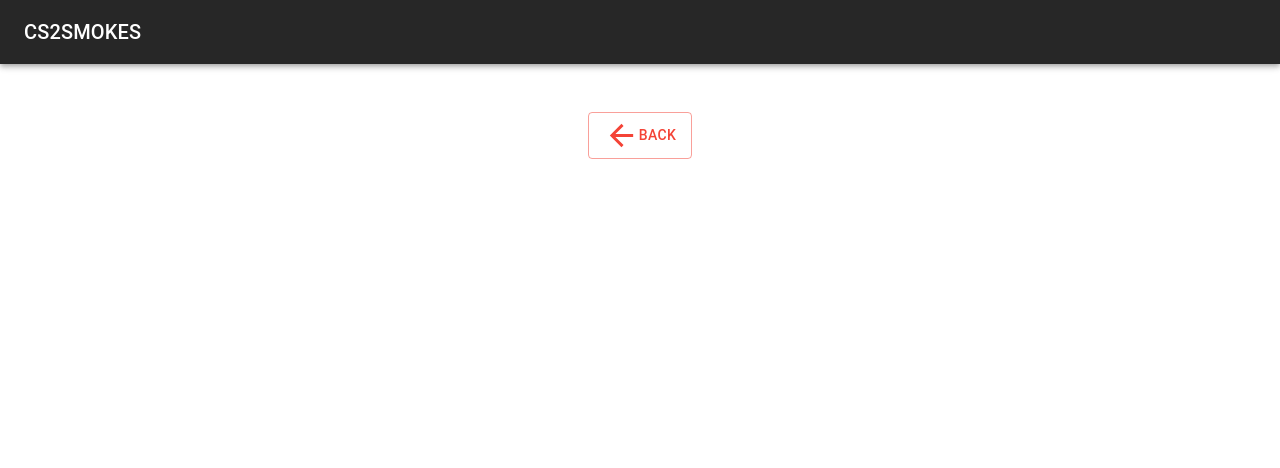
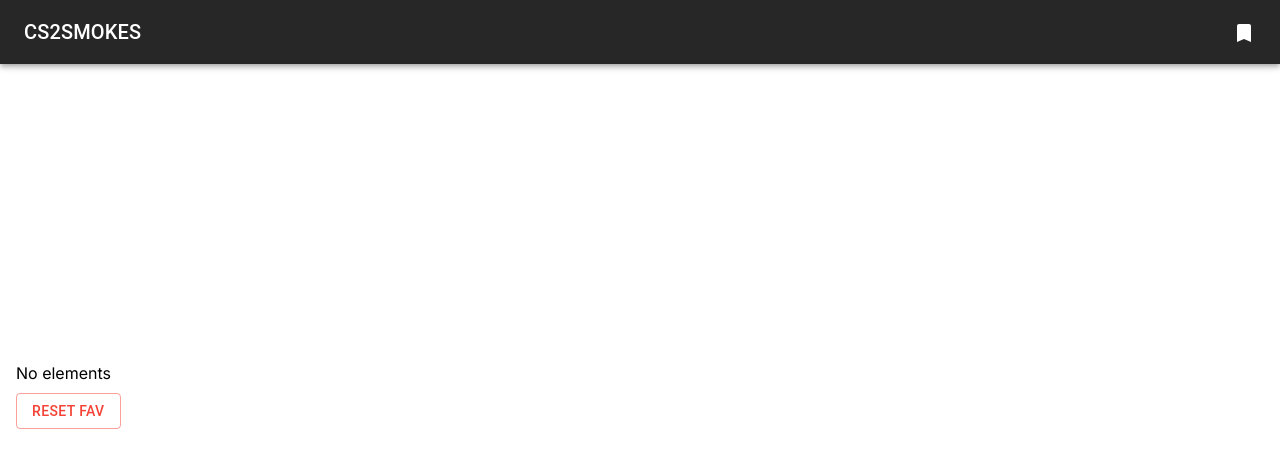
Before and after one commit to Radwtsm/cshelper, a Next.js app: page /dust in a window 1280 px wide. Shown: the top 468 px of the page. Built offline with nearby package versions, Linux system fonts and the light colour scheme.

Commit message:
added like functionality , back btn removed

```diff
--- a/app/AppBar.js
+++ b/app/AppBar.js
@@ -23,6 +23,10 @@ import ListItemText from '@mui/material/ListItemText';
 import InboxIcon from '@mui/icons-material/MoveToInbox';
 import MailIcon from '@mui/icons-material/Mail';
 import Link from 'next/link';
+import BookmarkIcon from '@mui/icons-material/Bookmark';
+
+import { usePathname } from 'next/navigation'
+import ArrowBackIcon from '@mui/icons-material/ArrowBack';
 
 const Search = styled('div')(({ theme }) => ({
   position: 'relative',
@@ -67,28 +71,40 @@ const StyledInputBase = styled(InputBase)(({ theme }) => ({
 }));
 
 export default function SearchAppBar() {
+
+  const pathname = usePathname()
+  const [isBackVisible,setIsBackVisible] = React.useState(false)
+
+  React.useEffect(()=>{
+  //  console.log(pathname)
+   if (pathname != '/') {
+    setIsBackVisible(true)
+   } else {
+    setIsBackVisible(false)
+   }
+  }, [pathname])
+
   return (
     // <Box sx={{ flexGrow: 1 }}>
       <AppBar position="sticky">
-        <Toolbar>
-          {/* <IconButton
-            size="large"
-            edge="start"
-            color="inherit"
-            aria-label="open drawer"
-            sx={{ mr: 2 }}
-          > */}
-           {/* <TemporaryDrawer/> */}
-            {/* </IconButton> */}
-
+        <Toolbar sx={{display:'flex',justifyContent:'center',alignItems:'space-around'}}>
+          <div className='flex flex-row justify-between items-center w-full'>
+          <div className='flex flex-row'>
+          {/* {isBackVisible && <Link type="button" href="/"><Button variant="outlined"><ArrowBackIcon fontSize="small"/> back</Button></Link>} */}
           <Typography
             variant="h6"
             noWrap
             component="div"
             sx={{ flexGrow: 1, display: { xs: 'block', sm: 'block' } }}
           >
-            <Link href={'/'}>CS2SMOKES</Link>
+            <Link style={{position:'relative',right:'0%'}} href={'/'}>CS2SMOKES</Link>
           </Typography>
+          </div>
+
+          <Link href={'/liked'}><BookmarkIcon /></Link>
+          </div>
+
+
           {/* <Search>
             <SearchIconWrapper>
               <SearchIcon />
@@ -140,7 +156,6 @@ function TemporaryDrawer() {
     return (
       <div>
         <MenuIcon className='mr-3' onClick={toggleDrawer(true)}/>
-        {/* <Button > <MenuIcon /></Button> */}
         <Drawer open={open} onClose={toggleDrawer(false)}>
           {DrawerList}
         </Drawer>
--- a/app/TipCard.js
+++ b/app/TipCard.js
@@ -1,19 +1,20 @@
-import * as React from 'react';
-import { styled } from '@mui/material/styles';
-import Card from '@mui/material/Card';
-import CardHeader from '@mui/material/CardHeader';
-import CardMedia from '@mui/material/CardMedia';
-import CardContent from '@mui/material/CardContent';
-import CardActions from '@mui/material/CardActions';
-import Collapse from '@mui/material/Collapse';
-import Avatar from '@mui/material/Avatar';
-import IconButton from '@mui/material/IconButton';
-import Typography from '@mui/material/Typography';
-import { red } from '@mui/material/colors';
-import FavoriteIcon from '@mui/icons-material/Favorite';
-import ShareIcon from '@mui/icons-material/Share';
-import ExpandMoreIcon from '@mui/icons-material/ExpandMore';
-import MoreVertIcon from '@mui/icons-material/MoreVert';
+import * as React from "react";
+import { styled } from "@mui/material/styles";
+import Card from "@mui/material/Card";
+import CardHeader from "@mui/material/CardHeader";
+import CardMedia from "@mui/material/CardMedia";
+import CardContent from "@mui/material/CardContent";
+import CardActions from "@mui/material/CardActions";
+import Collapse from "@mui/material/Collapse";
+import Avatar from "@mui/material/Avatar";
+import IconButton from "@mui/material/IconButton";
+import Typography from "@mui/material/Typography";
+import { red } from "@mui/material/colors";
+import FavoriteIcon from "@mui/icons-material/Favorite";
+import ShareIcon from "@mui/icons-material/Share";
+import ExpandMoreIcon from "@mui/icons-material/ExpandMore";
+import MoreVertIcon from "@mui/icons-material/MoreVert";
+import FavoriteBorderIcon from '@mui/icons-material/FavoriteBorder';
 
 import YouTube from "react-youtube";
 
@@ -21,99 +22,99 @@ const ExpandMore = styled((props) => {
   const { expand, ...other } = props;
   return <IconButton {...other} />;
 })(({ theme, expand }) => ({
-  transform: !expand ? 'rotate(0deg)' : 'rotate(180deg)',
-  marginLeft: 'auto',
-  transition: theme.transitions.create('transform', {
+  transform: !expand ? "rotate(0deg)" : "rotate(180deg)",
+  marginLeft: "auto",
+  transition: theme.transitions.create("transform", {
     duration: theme.transitions.duration.shortest,
   }),
 }));
 
-export default function TipCard({el}) {
+export default function TipCard({ el }) {
+  const [expanded, setExpanded] = React.useState(false);
+  const [liked,setLiked] = React.useState(()=> isItLiked(el) ? true : false)
 
+  function isItLiked(element) {
 
-  const [expanded, setExpanded] = React.useState(false);
+    let local = JSON.parse(localStorage.getItem('cs2smokes_fav'))
+
+    let result = local.find(el_json=> JSON.stringify(el_json) === JSON.stringify(element))
+
+    if (result) {
+      // console.log('liked')
+      return true;
+    } else {
+      // console.log('not liked')
+      return false
+    }
+
+  }
 
   const handleExpandClick = () => {
     setExpanded(!expanded);
   };
 
+  function onTipLike(el) {
+    // console.log('el',el)
+
+    if (!localStorage.getItem("cs2smokes_fav")) {
+      localStorage.setItem('cs2smokes_fav',JSON.stringify([]))
+    } else {
+      let json = JSON.parse(localStorage.getItem("cs2smokes_fav"))
+      let isAlreadyPresent = false;
+
+      json.forEach((el_json)=> {
+        if (JSON.stringify(el_json) === JSON.stringify(el)) {
+          isAlreadyPresent = true;
+        }
+      })
+
+      if (!isAlreadyPresent) {
+        json.push(el)
+        localStorage.setItem('cs2smokes_fav',JSON.stringify(json))
+        setLiked(true)
+      } else {
+        let filtered = json.filter(json_el => JSON.stringify(json_el) != JSON.stringify(el))
+        localStorage.setItem('cs2smokes_fav',JSON.stringify(filtered))
+        setLiked(false)
+      }
+
+
+
+
+    }
+    // console.log(JSON.parse(localStorage.getItem("cs2smokes_fav")))
+  }
+
   function getYoutubeVideoId(url) {
-    const regExp = /^.*(?:(?:youtu.be\/|v\/|watch\?v=)|embed\/|shorts\/)(.*?)(?:\?|#|$)/;
+    const regExp =
+      /^.*(?:(?:youtu.be\/|v\/|watch\?v=)|embed\/|shorts\/)(.*?)(?:\?|#|$)/;
     const match = url.match(regExp);
 
     return match && match[1];
   }
 
   return (
-    <Card >
-      <CardHeader
+    <Card>
+      <CardHeader title={el.title} sx={{ fontSize: "1px" }} />
 
-            // action={
-            // <IconButton aria-label="settings">
-            //     <MoreVertIcon />
-            // </IconButton>
-            // }
-        title={el.title}
-        sx={{fontSize:'1px'}}
-        // subheader="September 14, 2016"
-      />
-      {el.embed_code && <YouTube  videoId={getYoutubeVideoId(el.embed_code)} opts={{height:'100%',width:'100%',}}/>}
-      {/* <CardMedia
-        component="img"
-        height="194"
-        image="/static/images/cards/paella.jpg"
-        alt="Paella dish"
-      /> */}
+      {el.embed_code && (
+        <YouTube
+          videoId={getYoutubeVideoId(el.embed_code)}
+          opts={{ height: "100%", width: "100%" }}
+        />
+      )}
+
       <CardContent>
         <Typography variant="body2" color="text.secondary">
-            {el.description}
+          {el.description}
         </Typography>
       </CardContent>
       <CardActions disableSpacing>
-        <IconButton aria-label="add to favorites">
-          <FavoriteIcon />
+        <IconButton onClick={()=> onTipLike(el)} aria-label="add to favorites">
+        {liked === false ? <FavoriteBorderIcon/> : <FavoriteIcon />}
         </IconButton>
-        <IconButton aria-label="share">
-          <ShareIcon />
-        </IconButton>
-        {/* <ExpandMore
-          expand={expanded}
-          onClick={handleExpandClick}
-          aria-expanded={expanded}
-          aria-label="show more"
-        >
-          <ExpandMoreIcon />
-        </ExpandMore> */}
+
       </CardActions>
-      {/* <Collapse in={expanded} timeout="auto" unmountOnExit>
-        <CardContent>
-          <Typography paragraph>Method:</Typography>
-          <Typography paragraph>
-            Heat 1/2 cup of the broth in a pot until simmering, add saffron and set
-            aside for 10 minutes.
-          </Typography>
-          <Typography paragraph>
-            Heat oil in a (14- to 16-inch) paella pan or a large, deep skillet over
-            medium-high heat. Add chicken, shrimp and chorizo, and cook, stirring
-            occasionally until lightly browned, 6 to 8 minutes. Transfer shrimp to a
-            large plate and set aside, leaving chicken and chorizo in the pan. Add
-            pimentón, bay leaves, garlic, tomatoes, onion, salt and pepper, and cook,
-            stirring often until thickened and fragrant, about 10 minutes. Add
-            saffron broth and remaining 4 1/2 cups chicken broth; bring to a boil.
-          </Typography>
-          <Typography paragraph>
-            Add rice and stir very gently to distribute. Top with artichokes and
-            peppers, and cook without stirring, until most of the liquid is absorbed,
-            15 to 18 minutes. Reduce heat to medium-low, add reserved shrimp and
-            mussels, tucking them down into the rice, and cook again without
-            stirring, until mussels have opened and rice is just tender, 5 to 7
-            minutes more. (Discard any mussels that don&apos;t open.)
-          </Typography>
-          <Typography>
-            Set aside off of the heat to let rest for 10 minutes, and then serve.
-          </Typography>
-        </CardContent>
-      </Collapse> */}
     </Card>
   );
 }
--- a/app/[map]/page.js
+++ b/app/[map]/page.js
@@ -61,7 +61,7 @@ const Page = ({ params }) => {
   return (
     <>
       <div className="flex flex-col items-center justify-around ">
-      <Link type="button" href="/"><Button variant="outlined"><ArrowBackIcon fontSize="large"/> back</Button></Link>
+
       <Typography sx={{color:'white',my:4}} variant="h5" gutterBottom>
         {params.map.toUpperCase()}
       </Typography>
@@ -89,8 +89,8 @@ const Page = ({ params }) => {
           </Button>
         )}
       </div>
-      <ul className=" flex flex-col gap-5 my-2">
-        {backup_data
+      <div className=" flex flex-col gap-5 my-2">
+        {/* {backup_data
           .filter(
             (el) =>
               el.title.toLowerCase().includes(filters.title.toLowerCase()) &&
@@ -100,8 +100,23 @@ const Page = ({ params }) => {
           .map((el) => (
             // <Tip key={el.title} el={el} />
             <TipCard key={el.title} el={el}/>
-          ))}
-      </ul>
+          ))} */}
+          {
+            backup_data.length > 0 ? backup_data
+            .filter(
+              (el) =>
+                el.title.toLowerCase().includes(filters.title.toLowerCase()) &&
+                // el.side.toLowerCase() === filters.side.toLowerCase() &&
+                el.utility.includes(filters.utility)
+            )
+            .map((el) => (
+              // <Tip key={el.title} el={el} />
+              <TipCard key={el.title} el={el}/>
+            )) : <p>No elements</p>
+          }
+      </div>
+      <Button variant="outlined" onClick={()=>localStorage.setItem('cs2smokes_fav',JSON.stringify([]))}>RESET FAV</Button>
+
     </>
   );
 };
--- a/app/layout.js
+++ b/app/layout.js
@@ -7,6 +7,7 @@ import Box from '@mui/material/Box';
 import { red } from '@mui/material/colors';
 import { getAllTips } from "./FireBaseWrapper";
 import { createTheme,ThemeProvider } from "@mui/material";
+import Button from "@mui/material";
 // import { ThemeProvider, createTheme } from '@mui/material/styles';
 // import { getFirestore, collection, getDocs } from 'firebase/firestore/lite';
 // // Import the functions you need from the SDKs you need
@@ -55,6 +56,7 @@ const theme = createTheme({
 const inter = Inter({ subsets: ["latin"] });
 
 export default function RootLayout({ children }) {
+
   return (
     <html lang="en">
       <body className={inter.className}>
--- /dev/null
+++ b/app/liked/page.js
@@ -0,0 +1,31 @@
+'use client'
+
+import React, { useState } from 'react'
+import TipCard from '../TipCard'
+import { Button, Typography } from '@mui/material'
+
+const page = () => {
+  const [likedTips, setLikedTips] = useState(JSON.parse(localStorage.getItem('cs2smokes_fav')))
+
+  function onResetFav(){
+    setLikedTips([])
+    localStorage.setItem('cs2smokes_fav',JSON.stringify([]))
+
+  }
+
+  return (
+    <>
+    <Typography sx={{color:'white',my:4}} variant="h5" gutterBottom>
+        LIKED TRICKS
+      </Typography>
+    <div className=" flex flex-col gap-5 my-2">
+        {likedTips.length > 0 ? likedTips.map(el=><TipCard key={el.title} el={el}/>) : <p>No elements</p>}
+        <Button variant="outlined" onClick={onResetFav}>RESET FAV</Button>
+        {/* <Button */}
+    </div>
+    </>
+
+  )
+}
+
+export default page
```
Also changed, not shown: app/MapCard.js (+7 -50 lines), app/page.js (+21 -17 lines).
